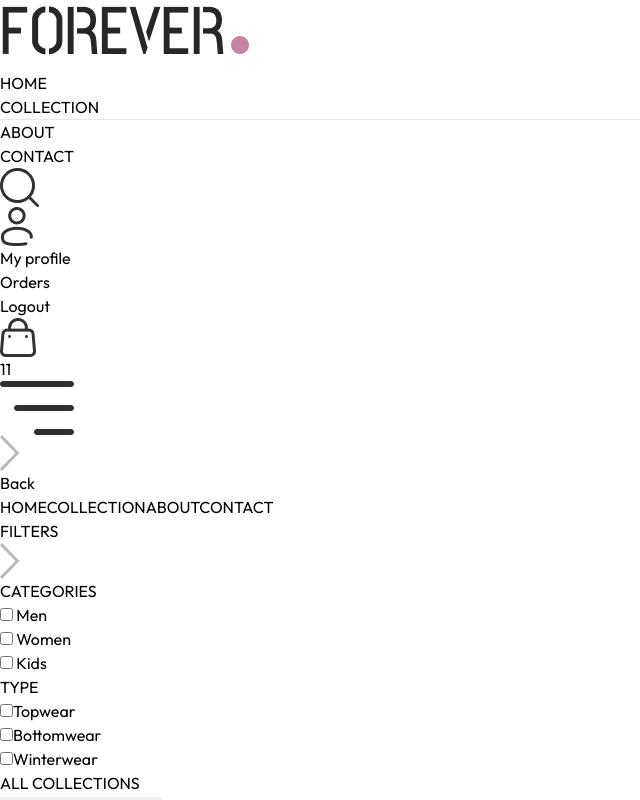
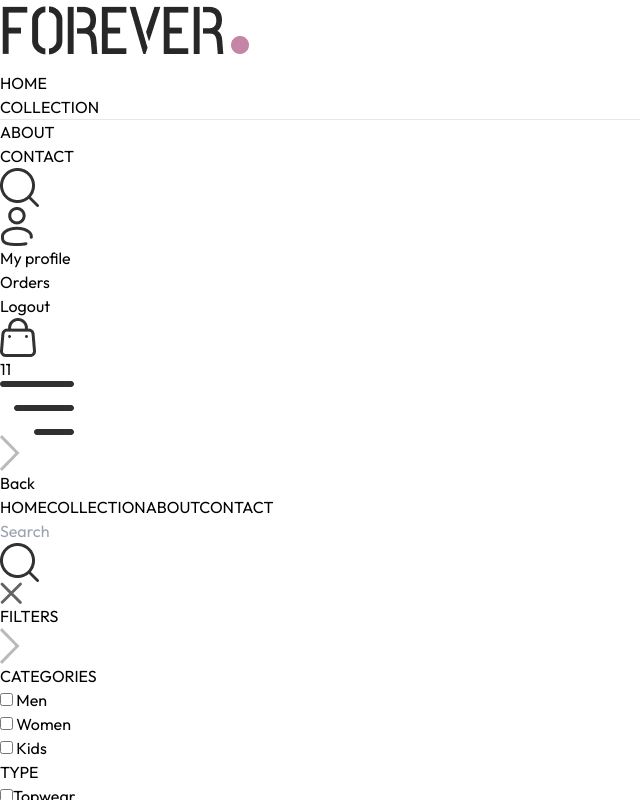
Before and after one commit to AashishBishokarma/ECOMMERCE, a React (Vite) app in the folder Frontend/: page /collection in a window 1280 px wide. Both pictures are taken after a click on the picture 19 px from the left and 187 px from the top of the page. Shown: the top 800 px of the page, without its empty margins (0-640 px from the left). Built offline with nearby package versions, Linux system fonts and the light colour scheme.

Commit message:
Search Feature

```diff
--- a/Frontend/src/App.jsx
+++ b/Frontend/src/App.jsx
@@ -11,11 +11,13 @@
 import Order from './pages/Order'
 import Navbar from './components/Navbar'
 import Footer from './components/Footer'
+import SearchBar from './components/SearchBar'
 
 const App = () =>{
   return(
     <div className='px-4 sm:px-[5vw] md:px-[7vw] lg:px-[9vw]'>
       <Navbar />
+      <SearchBar />
       <Routes>
         <Route path='/' element={<Home />} />
         <Route path='/collection' element={<Collection />} />
--- a/Frontend/src/components/Navbar.jsx
+++ b/Frontend/src/components/Navbar.jsx
@@ -1,9 +1,16 @@
-import React, { useState } from "react";
+import React, { useState,useContext} from "react";
 import { assets } from "../assets/assets";
 import { NavLink ,Link } from "react-router-dom";
+import { ShopContext } from "../context/ShopContext";
+
+
 
 const Navbar = () => {
+
   const [visible,setVisible] = useState(false);
+
+  const {setShowSearch} = useContext(ShopContext);
+
   return (
     <div className="flex items-center justify-between py-5 font-medium">
       <Link to='/'><img src={assets.logo} className="w-36" alt="" /></Link>
@@ -28,7 +35,7 @@
       </ul>
 
       <div className="flex items-center gap-6">
-        <img src={assets.search_icon} className="w-5 cursor-pointer" alt="" />
+        <img onClick={()=>setShowSearch(true)} src={assets.search_icon} className="w-5 cursor-pointer" alt="" />
 
         <div className="group relative">
           <img
--- /dev/null
+++ b/Frontend/src/components/SearchBar.jsx
@@ -0,0 +1,33 @@
+import React, { useEffect }  from "react";
+import { useState,useContext } from "react";
+import { ShopContext } from "../context/ShopContext";
+import { assets } from "../assets/assets";
+import { useLocation } from "react-router-dom";
+
+const SearchBar = () => {
+
+  const {search,setSearch,showSearch, setShowSearch} = useContext(ShopContext);
+  const [visible,setVisible] = useState(false);
+  const location = useLocation();
+
+  useEffect(()=>{
+    if(location.pathname.includes('collection')){
+      setVisible(true)
+    }
+    else{
+      setVisible(false)
+    }
+  },[location])
+
+  return showSearch && visible ? (
+    <div className="border-t border-b bg-gray-50 text-center">
+      <div className="inline-flex items-center justify-center border border-gray-400 px-5 py-2 my-5 mx-3 rounded-full w-3/4 sm:w-1/2  ">
+        <input value={search} onChange={(e)=>setSearch(e.target.value)} type="text" className="flex-1 outline-none bg-inherit text-sm" placeholder="Search" />
+        <img className="w-4" src={assets.search_icon} alt="" />
+      </div>
+      <img onClick={()=>setShowSearch(false)} className="inline w-3 cursor-pointer" src={assets.cross_icon} alt="" />
+    </div>
+  ) : null;
+}
+
+export default SearchBar;
--- a/Frontend/src/context/ShopContext.jsx
+++ b/Frontend/src/context/ShopContext.jsx
@@ -1,4 +1,4 @@
-import { createContext } from "react";
+import { createContext,useState } from "react";
 import { products } from "../assets/assets";
 
 
@@ -7,9 +7,12 @@
 const ShopContextProvider = (props) => {
   const currency = '$';
   const delivery_fee = 10;
+  const [search,setSearch] = useState('');
+  const [showSearch,setShowSearch] = useState(false);
 
   const value ={
-    products,currency,delivery_fee
+    products,currency,delivery_fee,
+    search,setSearch,showSearch,setShowSearch
   }
 
   return (
--- a/Frontend/src/pages/Collection.jsx
+++ b/Frontend/src/pages/Collection.jsx
@@ -7,7 +7,7 @@
 import { use } from "react";
 
 const Collection = () => {
-  const { products } = useContext(ShopContext);
+  const { products ,search , showSearch } = useContext(ShopContext);
   const [showFilter, setShowFilter] = useState(false);
   const [filterProducts, setfilterProducts] = useState([]);
   const [category,setCategory]=useState([]);
@@ -35,6 +35,10 @@
   const applyFilter =  () => {
 
     let productsCopy = products.slice();
+
+    if(showSearch && search){
+      productsCopy = productsCopy.filter(item => item.name.toLowerCase().includes(search.toLowerCase()));
+    }
 
     if (category.length > 0 ){
       productsCopy = productsCopy.filter(item => category.includes(item.category));
@@ -66,7 +70,7 @@
   useEffect(() => {
     applyFilter();
 
-  },[category,subCategory])
+  },[category,subCategory ,search, showSearch])
 
   useEffect(()=>{
     sortProducts();
@@ -141,7 +145,7 @@
           </select>
         </div>
         {/* map products */}
-        <div className="grid grid-cols-2 md:grid-cols-3 lg:grid-cols-4 gap-y-6 ">
+        <div className="grid grid-cols-2 md:grid-cols-3 lg:grid-cols-4 gap-y-6 gap-x-5 ">
           {filterProducts.map((item, index) => (
             <ProductItem
               key={index}
```
